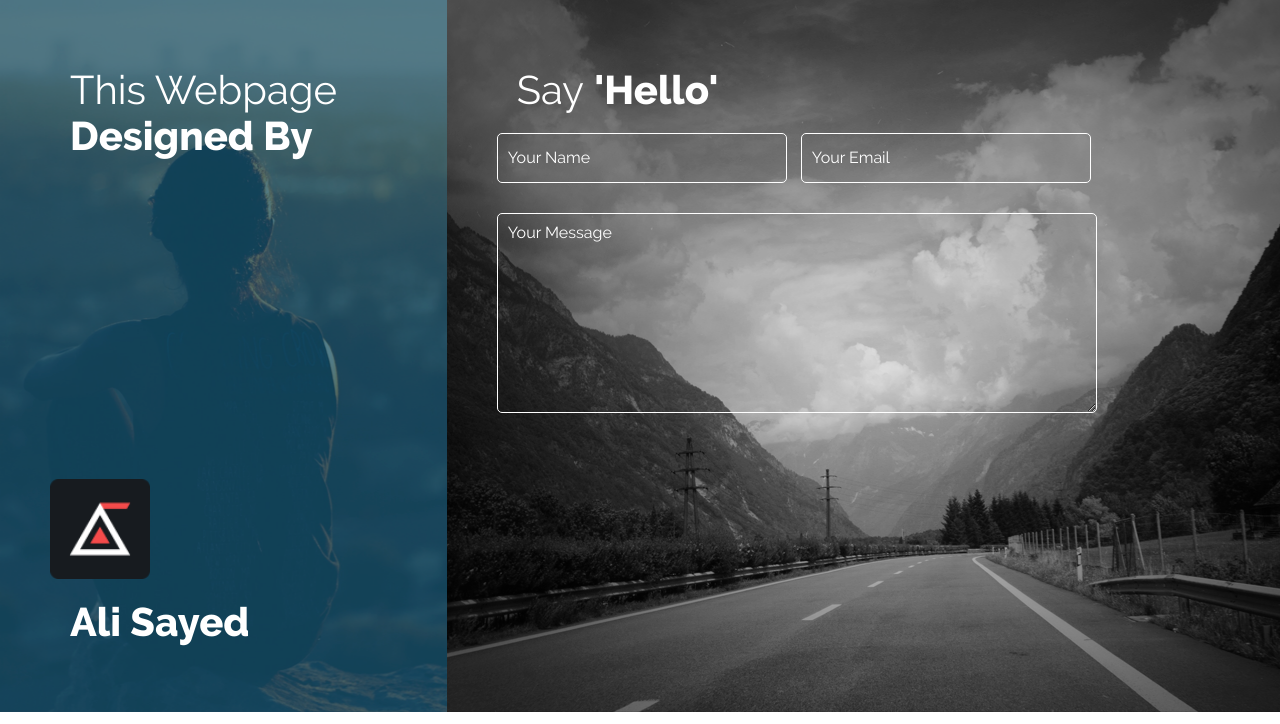
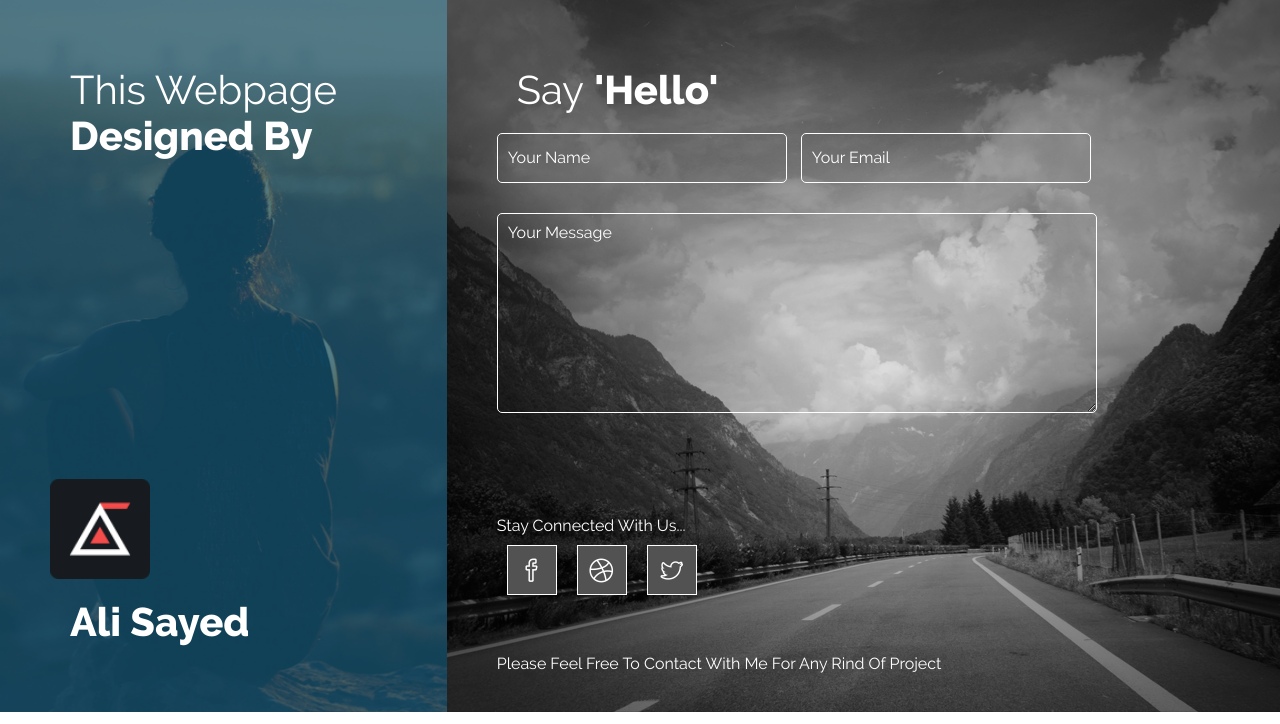
Before and after one commit to AntonVoronezh/educaton-HTML-CSS-1, a plain HTML site: page index.html in a window 1280 px wide. Shown: the part 1512-2236 px from the top of the page. Drawn offline with Linux system fonts and the light colour scheme.

Commit message:
add sosial icons

```diff
--- a/css/blocks/footer.css
+++ b/css/blocks/footer.css
@@ -6,7 +6,7 @@
 
 .footer {
     display: flex;
-     /* justify-content: flex-start; */
+    /* justify-content: flex-start; */
 }
 
 .footer__left {
@@ -15,10 +15,10 @@
     background-position: 0% 0%;
     width: 450px;
     height: 715px;
+}
 
-}
 .footer__right {
-    background: url('../../img/rectangle/Rectangle6.png')  top no-repeat;
+    background: url('../../img/rectangle/Rectangle6.png') top no-repeat;
     background-position: 0% 0%;
     width: 910px;
     filter: grayscale(100%);
@@ -38,6 +38,7 @@
 .comment-form__top {
     color: #ffffff;
 }
+
 .comment-form__text {
     padding: 10px;
     margin-right: 10px;
@@ -63,3 +64,46 @@
 ::placeholder {
     color: #ffffff;
 }
+
+.footer__right-sosial {
+    color: #ffffff;
+    margin-top: 100px;
+}
+
+.footer__right-sosial-block {
+    /* margin-top: 50px; */
+}
+
+.sosial__list {
+    list-style: none;
+    display: flex;
+}
+
+.sosial__item {
+    width: 50px;
+    height: 50px;
+    margin: 10px;
+    border: 1px solid #ffffff;
+    background-repeat: no-repeat;
+    background-position: center center;
+}
+
+.sosial__item--facebook {
+    background-color: rgb(8, 88, 238);
+    background-image: url('../../img/social/Facebook.png');
+}
+
+.sosial__item--an {
+    background-color: rgb(8, 88, 238);
+    background-image: url('../../img/social/Dribbble.png');
+}
+
+.sosial__item--tw {
+    background-color: rgb(8, 88, 238);
+    background-image: url('../../img/social/Twitter.png');
+}
+
+.footer__right-text {
+    margin-top: 50px;
+    color:#ffffff;
+}
--- a/index.html
+++ b/index.html
@@ -181,12 +181,31 @@
                                 <div class="comment-form__top">
                                     <input type="text" id="comment-form__text" class="comment-form__text" placeholder="Your Name">
                                     <input type="text" id="comment-form__text" class="comment-form__text" placeholder="Your Email">
-                                   </div>
-                                   <div class="comment-form__bottom">
+                                </div>
+                                <div class="comment-form__bottom">
                                     <textarea name="form" id="comment-form__textarea" class="comment-form__textarea"
-                                    placeholder="Your Message"></textarea>
-                                    </div>
+                                        placeholder="Your Message"></textarea>
+                                </div>
                             </form>
+                            <div class="footer__right-sosial">
+                                Stay Connected With Us...
+                                <div class="footer__right-sosial-block">
+                                    <ul class="sosial__list">
+                                        <a href="#">
+                                            <li class="sosial__item sosial__item--facebook"></li>
+                                        </a>
+                                        <a href="#">
+                                            <li class="sosial__item sosial__item--an"></li>
+                                        </a>
+                                        <a href="#">
+                                            <li class="sosial__item sosial__item--tw"></li>
+                                        </a>
+                                    </ul>
+                                </div>
+                            </div>
+                            <div class="footer__right-text">
+                                Please Feel Free To Contact With Me For Any Rind Of Project
+                            </div>
                         </div>
                     </div>
                     <!-- end container -->
```
